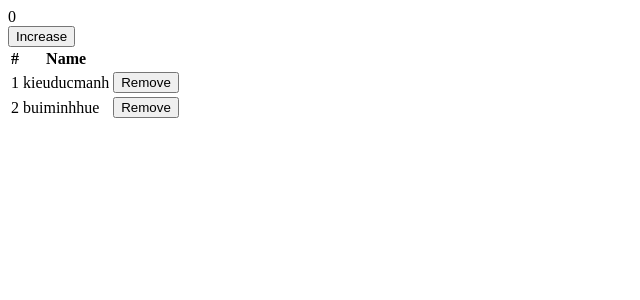
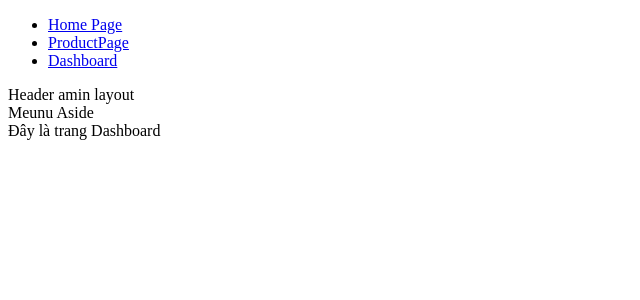
Before and after one commit to manhkieu2003/React-typescipt, a React (Vite) app: page /amin/dashboard in a window 1280 px wide. Shown: the top 300 px of the page, without its empty margins (0-640 px from the left). Built offline with nearby package versions, Linux system fonts and the light colour scheme; data requests are answered from the project's data file.

Commit message:
feat:create layout amin & websie react-router

```diff
--- a/package.json
+++ b/package.json
@@ -13,7 +13,8 @@
     "axios": "^1.6.7",
     "json-server": "^1.0.0-alpha.22",
     "react": "^18.2.0",
-    "react-dom": "^18.2.0"
+    "react-dom": "^18.2.0",
+    "react-router-dom": "^6.21.3"
   },
   "devDependencies": {
     "@types/react": "^18.2.43",
--- a/src/App.tsx
+++ b/src/App.tsx
@@ -1,6 +1,13 @@
 import { useEffect, useState } from 'react'
 import { ProductType } from './Type/ProductType'
-import axios, { Axios } from 'axios'
+import axios from 'axios'
+import { Link, NavLink, Navigate, Route, Routes } from 'react-router-dom'
+import HomePage from './page/HomePage'
+import ProductPage from './page/ProductPage'
+import Dashboard from './page/Dashboard'
+import WebsiteLayout from './page/layout/WebsiteLayout'
+import Aminlayout from './page/layout/Aminlayout'
+import Managerproduct from './page/Managerproduct'
 
 
 function App() {
@@ -52,7 +59,7 @@ function App() {
 
   return (
     <>
-     <div>{count}</div>
+     {/* <div>{count}</div>
      <button onClick={()=>setCount(count+1)}>Increase</button>
      <table>
        <thead>
@@ -74,8 +81,34 @@ function App() {
                )
          })}
        </tbody>
-     </table>
+     </table> */}
+         <header>
+           <ul>
 
+             <li><Link to="/">Home Page</Link></li>
+             <li><Link to="/Product">ProductPage</Link></li>
+             <li><Link to="/amin/dashboard">Dashboard</Link></li>
+           </ul>
+         </header>
+         <main>
+           <Routes>
+              {/* <Route path='/' element={<HomePage/>}></Route>
+              <Route path='/product' element={<ProductPage/>}></Route>
+              <Route path='/amin/dashboard' element={<Dashboard/>}></Route> */}
+              <Route path='/' element={<WebsiteLayout/>}>
+                 <Route index element={<HomePage/>}/>
+                  <Route path='/product' element={<ProductPage/>}/>
+
+
+              </Route>
+              <Route path='/amin'element={<Aminlayout/>}>
+                 <Route index element={<Navigate to={"dashboard"}/>} />
+                 <Route path='dashboard'element={<Dashboard/>} />
+                  <Route path='product' element={<Managerproduct/>}/>
+              </Route>
+
+           </Routes>
+         </main>
     </>
   )
 }
--- a/src/main.tsx
+++ b/src/main.tsx
@@ -2,9 +2,12 @@ import React from 'react'
 import ReactDOM from 'react-dom/client'
 import App from './App.tsx'
 import './index.css'
+import { BrowserRouter as Router } from 'react-router-dom' // đổi tên từ Bro sang Router thông qua as
 
 ReactDOM.createRoot(document.getElementById('root')!).render(
   <React.StrictMode>
-    <App />
+    <Router>
+        <App />
+    </Router>
   </React.StrictMode>,
 )
--- /dev/null
+++ b/src/page/Dashboard.tsx
@@ -0,0 +1,11 @@
+import React from 'react'
+
+type Props = {}
+
+const Dashboard = (props: Props) => {
+  return (
+    <div> Đây là trang Dashboard</div>
+  )
+}
+
+export default Dashboard
--- /dev/null
+++ b/src/page/HomePage.tsx
@@ -0,0 +1,11 @@
+import React from 'react'
+
+type Props = {}
+
+const HomePage = (props: Props) => {
+  return (
+    <div>Đây là trang home page</div>
+  )
+}
+
+export default HomePage
--- /dev/null
+++ b/src/page/Managerproduct.tsx
@@ -0,0 +1,11 @@
+import React from 'react'
+
+type Props = {}
+
+const Managerproduct = (props: Props) => {
+  return (
+    <div>Đây là Managerproduct</div>
+  )
+}
+
+export default Managerproduct
--- /dev/null
+++ b/src/page/ProductPage.tsx
@@ -0,0 +1,11 @@
+import React from 'react'
+
+type Props = {}
+
+const ProductPage = (props: Props) => {
+  return (
+    <div> Đây là trang ProductPage</div>
+  )
+}
+
+export default ProductPage
--- /dev/null
+++ b/src/page/layout/Aminlayout.tsx
@@ -0,0 +1,23 @@
+import React from 'react'
+import { Outlet } from 'react-router-dom'
+
+type Props = {}
+
+const Aminlayout = (props: Props) => {
+  return (
+    <div>
+        <header>
+           Header amin layout
+        </header>
+        <aside>
+            Meunu Aside
+        </aside>
+        <main>
+           <Outlet/>
+        </main>
+
+    </div>
+  )
+}
+
+export default Aminlayout
--- /dev/null
+++ b/src/page/layout/WebsiteLayout.tsx
@@ -0,0 +1,22 @@
+import React from 'react'
+import { Outlet } from 'react-router-dom'
+
+type Props = {}
+
+const WebsiteLayout = (props: Props) => {
+  return (
+    <div>
+        <header>
+            Header website
+        </header>
+        <main>
+           <Outlet/>
+        </main>
+        <footer>
+            Footer website
+        </footer>
+    </div>
+  )
+}
+
+export default WebsiteLayout
```
Also changed, not shown: 1 other file (tests, documents, lock files or other folders).
